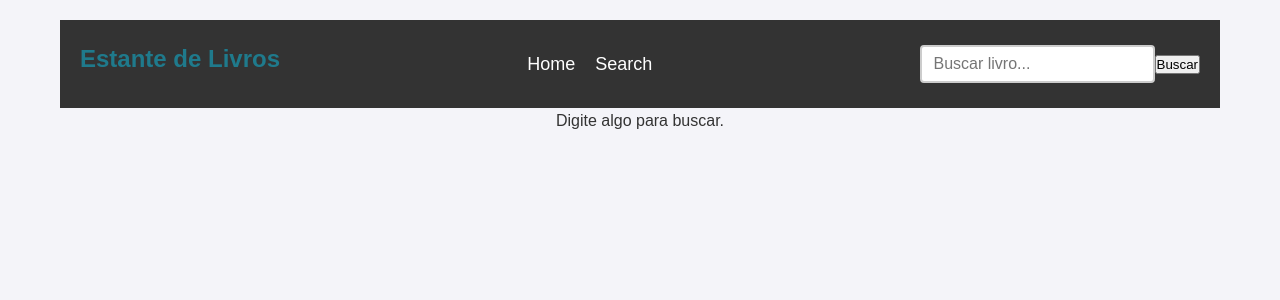
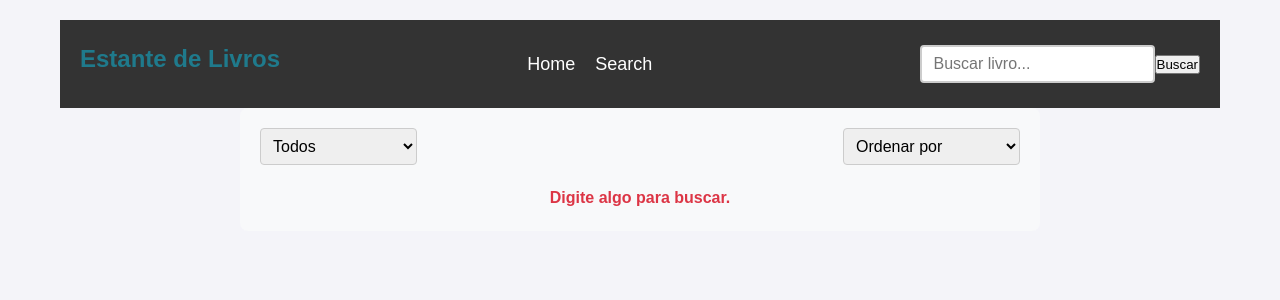
Before and after one commit to mauricio-theodoro/estante-de-livros, a React (Create React App) app: page /search in a window 1280 px wide. Shown: the top 300 px of the page. Built offline with nearby package versions, Linux system fonts and the light colour scheme.

Commit message:
Add comprehensive category filters to BookSearch component for enhanced search functionality

```diff
--- a/src/App.js
+++ b/src/App.js
@@ -1,15 +1,15 @@
 // App.js
 import React, { useState } from 'react';
-import { BrowserRouter as Router, Route, Routes } from 'react-router-dom';
-import BookShelf from './components/BookShelf';
-import BookSearch from './components/BookSearch';
-import NavBar from './components/NavBar';
-import './styles/App.css';
+import { BrowserRouter as Router, Route, Routes } from 'react-router-dom'; // Importa componentes do React Router
+import BookShelf from './components/BookShelf'; // Importa o componente da estante de livros
+import BookSearch from './components/BookSearch'; // Importa o componente de busca de livros
+import Favorites from './components/Favorites'; // Importa o novo componente de favoritos
+import NavBar from './components/NavBar'; // Importa a barra de navegação
+import './styles/App.css'; // Importa o CSS para a aplicação
 
 const App = () => {
-  // Estado para armazenar a pesquisa atual e a lista de livros favoritos
-  const [searchQuery, setSearchQuery] = useState('');
-  const [favoriteBooks, setFavoriteBooks] = useState([]);
+  const [searchQuery, setSearchQuery] = useState(''); // Estado para armazenar a pesquisa atual
+  const [favoriteBooks, setFavoriteBooks] = useState([]); // Estado para armazenar a lista de livros favoritos
 
   // Função para alternar o status de favorito de um livro
   const handleFavoriteToggle = (book) => {
@@ -23,17 +23,18 @@ const App = () => {
   return (
     <Router>
       <div className="App">
-        <NavBar onSearch={setSearchQuery} />
+        <NavBar onSearch={setSearchQuery} /> {/* Barra de navegação com busca */}
         <Routes>
           <Route
             path="/"
             element={<BookShelf onFavoriteToggle={handleFavoriteToggle} favoriteBooks={favoriteBooks} />}
           />
           <Route path="/search" element={<BookSearch searchQuery={searchQuery} />} />
+          <Route path="/favorites" element={<Favorites favoriteBooks={favoriteBooks} onFavoriteToggle={handleFavoriteToggle} />} /> {/* Rota para a página de favoritos */}
         </Routes>
       </div>
     </Router>
   );
 };
 
-export default App;
+export default App; // Exporta o componente
--- a/src/components/BookSearch.js
+++ b/src/components/BookSearch.js
@@ -1,55 +1,130 @@
 // BookSearch.js
 import React, { useEffect, useState } from 'react';
-import { searchBooks } from '../services/bookService';
-import BookItem from './BookItem';
-import '../styles/BookSearch.css';
+import { searchBooks } from '../services/bookService'; // Importa a função para buscar livros na API
+import BookItem from './BookItem'; // Importa o componente para exibir cada livro individualmente
+import '../styles/BookSearch.css'; // Importa o CSS específico para este componente
 
 const BookSearch = ({ searchQuery }) => {
-  const [results, setResults] = useState([]);
-  const [loading, setLoading] = useState(false);
-  const [error, setError] = useState('');
+  // Estados para armazenar resultados, carregamento, erros, filtro e ordenação
+  const [results, setResults] = useState([]); // Armazena os resultados da busca
+  const [loading, setLoading] = useState(false); // Exibe o indicador de carregamento
+  const [error, setError] = useState(''); // Armazena mensagens de erro
+  const [filter, setFilter] = useState(''); // Filtro de categoria
+  const [sortOrder, setSortOrder] = useState(''); // Ordem de exibição
 
-  // Busca os livros sempre que o query de pesquisa for atualizado
+  // Função que busca livros sempre que o query ou filtros mudam
   useEffect(() => {
     const fetchBooks = async () => {
       if (!searchQuery.trim()) {
-        setResults([]);
-        setError('Digite algo para buscar.');
+        setResults([]); // Limpa os resultados se a busca estiver vazia
+        setError('Digite algo para buscar.'); // Define uma mensagem de erro inicial
         return;
       }
 
-      setLoading(true);
-      setError(''); // Limpa erros anteriores
+      setLoading(true); // Inicia o estado de carregamento
+      setError(''); // Reseta a mensagem de erro anterior
 
       try {
-        const books = await searchBooks(searchQuery); // Chamada para a API
+        const books = await searchBooks(searchQuery); // Faz a chamada à API de busca
         if (books.length === 0) {
-          setError('Nenhum livro encontrado.'); // Define a mensagem de erro
+          setError('Nenhum livro encontrado.'); // Define mensagem de erro se não houver resultados
         } else {
-          setResults(books); // Atualiza os resultados
+          setResults(applyFiltersAndSort(books)); // Aplica os filtros e ordenação
         }
       } catch (error) {
-        setError('Erro ao buscar livros. Tente novamente.');
-        console.error('Erro ao buscar livros:', error);
+        setError('Erro ao buscar livros. Tente novamente.'); // Define mensagem de erro em caso de falha
+        console.error('Erro ao buscar livros:', error); // Loga o erro no console para depuração
       } finally {
-        setLoading(false);
+        setLoading(false); // Finaliza o estado de carregamento
       }
     };
 
-    fetchBooks();
-  }, [searchQuery]); // Reexecuta a busca ao mudar o query
+    fetchBooks(); // Executa a função de busca
+  }, [searchQuery, filter, sortOrder]); // Reexecuta a busca ao mudar o query, filtro ou ordenação
+
+  // Função para aplicar filtros e ordenar os resultados
+  const applyFiltersAndSort = (books) => {
+    let filteredBooks = [...books];
+
+    // Aplica o filtro de categoria se houver
+    if (filter) {
+      filteredBooks = filteredBooks.filter(book =>
+        book.categories && book.categories.includes(filter)
+      );
+    }
+
+    // Ordena os livros com base no critério escolhido
+    if (sortOrder) {
+      filteredBooks.sort((a, b) => {
+        if (sortOrder === 'date') return new Date(b.publishedDate) - new Date(a.publishedDate); // Ordena por data
+        if (sortOrder === 'title') return a.title.localeCompare(b.title); // Ordena por título
+        return 0;
+      });
+    }
+    return filteredBooks; // Retorna a lista filtrada e ordenada
+  };
 
   return (
     <div className="book-search-container">
-      {loading && <p>Carregando...</p>}
-      {error && <p className="error-message">{error}</p>}
+      {/* Menu para selecionar filtro de categoria e ordem de exibição */}
+      <div className="filter-sort-controls">
+        <select onChange={(e) => setFilter(e.target.value)} className="filter-dropdown">
+          <option value="">Todos</option>
+          <option value="Fiction">Ficção</option>
+          <option value="Nonfiction">Não Ficção</option>
+          <option value="Science">Ciência</option>
+          <option value="Romance">Romance</option>
+          <option value="Fantasy">Fantasia</option>
+          <option value="Mystery">Mistério</option>
+          <option value="Thriller">Suspense</option>
+          <option value="Biography">Biografia</option>
+          <option value="History">História</option>
+          <option value="Poetry">Poesia</option>
+          <option value="Adventure">Aventura</option>
+          <option value="Horror">Terror</option>
+          <option value="Self-Help">Autoajuda</option>
+          <option value="Health">Saúde</option>
+          <option value="Travel">Viagem</option>
+          <option value="Cooking">Culinária</option>
+          <option value="Science Fiction">Ficção Científica</option>
+          <option value="Philosophy">Filosofia</option>
+          <option value="Psychology">Psicologia</option>
+          <option value="Religion">Religião</option>
+          <option value="Education">Educação</option>
+          <option value="Comics">Quadrinhos</option>
+          <option value="Art">Arte</option>
+          <option value="Drama">Drama</option>
+          <option value="Young Adult">Jovem Adulto</option>
+          <option value="Children">Infantil</option>
+          <option value="Politics">Política</option>
+          <option value="Business">Negócios</option>
+          <option value="Economics">Economia</option>
+          <option value="Technology">Tecnologia</option>
+          <option value="Law">Direito</option>
+          <option value="Music">Música</option>
+          <option value="Sports">Esportes</option>
+          <option value="True Crime">Crime Real</option>
+          {/* Outros temas podem ser adicionados conforme necessário */}
+        </select>
+
+        <select onChange={(e) => setSortOrder(e.target.value)} className="sort-dropdown">
+          <option value="">Ordenar por</option>
+          <option value="title">Título</option>
+          <option value="date">Data de Publicação</option>
+        </select>
+      </div>
+
+      {loading && <p>Carregando...</p>} {/* Indicador de carregamento */}
+      {error && <p className="error-message">{error}</p>} {/* Mensagem de erro */}
+
+      {/* Lista de resultados */}
       <div className="search-results">
         {results.map((book) => (
-          <BookItem key={book.id} book={book} />
+          <BookItem key={book.id} book={book} /> // Renderiza cada livro usando o componente BookItem
         ))}
       </div>
     </div>
   );
 };
 
-export default BookSearch;
+export default BookSearch; // Exporta o componente BookSearch para ser usado em outras partes do aplicativo
--- /dev/null
+++ b/src/components/Favorites.js
@@ -0,0 +1,28 @@
+// Favorites.js
+import React from 'react';
+import BookItem from './BookItem';
+import '../styles/Favorites.css'; // Importa o CSS para a página de favoritos
+
+const Favorites = ({ favoriteBooks, onFavoriteToggle }) => {
+  return (
+    <div className="favorites">
+      <h2>Meus Livros Favoritos</h2>
+      {favoriteBooks.length === 0 ? (
+        <p>Nenhum livro favorito ainda.</p>
+      ) : (
+        <div className="book-list">
+          {favoriteBooks.map((book) => (
+            <BookItem
+              key={book.id}
+              book={book}
+              onFavoriteToggle={onFavoriteToggle}
+              isFavorite={true}
+            />
+          ))}
+        </div>
+      )}
+    </div>
+  );
+};
+
+export default Favorites;
--- a/src/styles/BookSearch.css
+++ b/src/styles/BookSearch.css
@@ -1,23 +1,65 @@
-/* Estilo para a estante de livros */
+/* BookSearch.css */
+
+/* Container principal do componente de busca */
+.book-search-container {
+    max-width: 800px; /* Define a largura máxima do container */
+    margin: auto; /* Centraliza horizontalmente */
+    padding: 20px; /* Espaçamento interno */
+    background-color: #f8f9fa; /* Cor de fundo do container */
+    border-radius: 8px; /* Bordas arredondadas para estilo */
+}
+
+/* Controles de filtro e ordenação */
+.filter-sort-controls {
+    display: flex; /* Exibe os elementos lado a lado */
+    gap: 10px; /* Espaço entre o filtro e a ordenação */
+    margin-bottom: 20px; /* Espaço abaixo dos controles */
+    justify-content: space-between; /* Distribui os elementos */
+}
+
+/* Dropdown de filtro e ordenação */
+.filter-dropdown, .sort-dropdown {
+    padding: 8px; /* Espaçamento interno para facilitar o clique */
+    font-size: 1em; /* Tamanho da fonte dos dropdowns */
+    border: 1px solid #ccc; /* Borda para definição visual */
+    border-radius: 4px; /* Borda arredondada para suavidade */
+    cursor: pointer; /* Aponta o cursor ao passar */
+}
+
+/* Indicador de mensagem de erro */
+.error-message {
+    color: #dc3545; /* Cor vermelha para destaque de erro */
+    font-weight: bold; /* Negrito para destacar */
+    margin-top: 20px; /* Espaçamento acima da mensagem */
+}
+
+/* Grid de resultados da busca */
+.search-results {
+    display: grid; /* Define layout em grid para os resultados */
+    grid-template-columns: repeat(auto-fit, minmax(200px, 1fr)); /* Layout responsivo */
+    gap: 15px; /* Espaço entre os itens */
+}
+
+/* Responsividade para estantes de livros */
 .book-shelf {
-    display: grid; /* Usando grid para layout flexível */
-    grid-template-columns: repeat(3, 1fr); /* 3 colunas */
-    gap: 20px; /* Espaço entre os itens */
+    display: grid; /* Usa grid para layout flexível */
+    grid-template-columns: repeat(3, 1fr); /* 3 colunas por padrão */
+    gap: 20px; /* Espaço entre itens */
     padding: 20px; /* Espaçamento interno */
     background-color: var(--secondary-color); /* Cor de fundo da estante */
-    border-radius: 8px; /* Bordas arredondadas */
+    border-radius: 8px; /* Bordas arredondadas para estilo */
 }
 
-/* Estilo para tela pequena: 2 colunas */
+/* Estilo responsivo para telas pequenas: 2 colunas */
 @media (max-width: 768px) {
     .book-shelf {
-        grid-template-columns: repeat(2, 1fr); /* 2 colunas em telas menores */
+        grid-template-columns: repeat(2, 1fr); /* Ajusta para 2 colunas */
     }
 }
 
-/* Estilo para tela muito pequena: 1 coluna */
+/* Estilo responsivo para telas muito pequenas: 1 coluna */
 @media (max-width: 480px) {
     .book-shelf {
-        grid-template-columns: 1fr; /* 1 coluna em telas muito pequenas */
+        grid-template-columns: 1fr; /* Ajusta para 1 coluna */
     }
 }
--- /dev/null
+++ b/src/styles/Favorites.css
@@ -0,0 +1,48 @@
+/* Favorites.css */
+
+/* Estiliza o contêiner principal da página de favoritos */
+.favorites-container {
+    padding: 20px;
+    max-width: 800px;
+    margin: auto;
+  }
+
+  /* Estiliza a mensagem quando não há livros favoritos */
+  .empty-message {
+    text-align: center;
+    font-size: 1.5em;
+    color: #555;
+    margin-top: 20px;
+  }
+
+  /* Estiliza os itens da lista de favoritos */
+  .favorites-list {
+    display: flex;
+    flex-direction: column;
+    gap: 10px;
+  }
+
+  /* Estiliza cada item da lista de favoritos */
+  .favorite-item {
+    padding: 15px;
+    border: 1px solid #ddd;
+    border-radius: 5px;
+    display: flex;
+    justify-content: space-between;
+    align-items: center;
+    background-color: #f9f9f9;
+  }
+
+  /* Estiliza o botão para remover dos favoritos */
+  .remove-favorite {
+    background-color: #ff4d4d;
+    color: white;
+    border: none;
+    border-radius: 5px;
+    padding: 8px 12px;
+    cursor: pointer;
+  }
+
+  .remove-favorite:hover {
+    background-color: #ff1a1a; /* Efeito ao passar o mouse */
+  }
```
